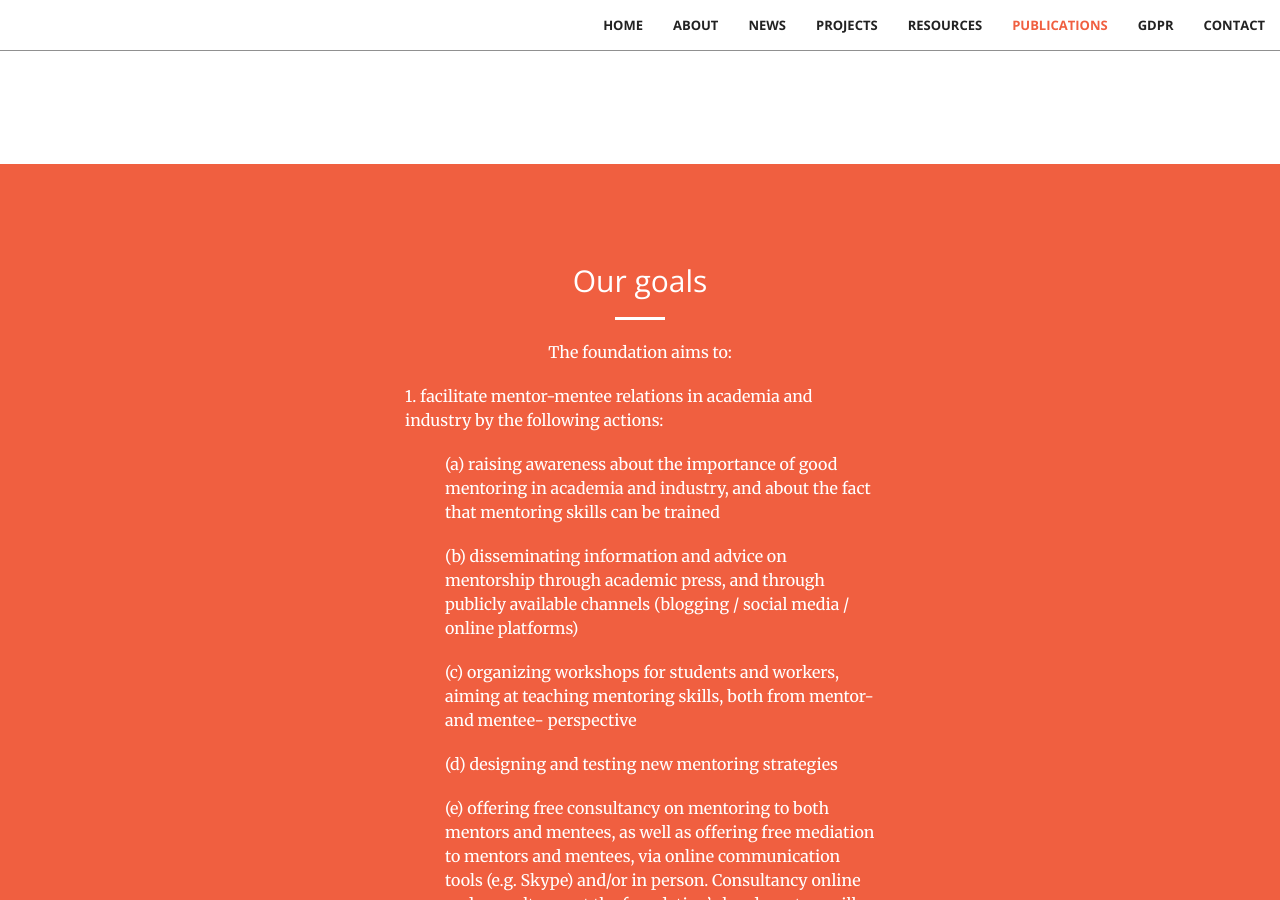
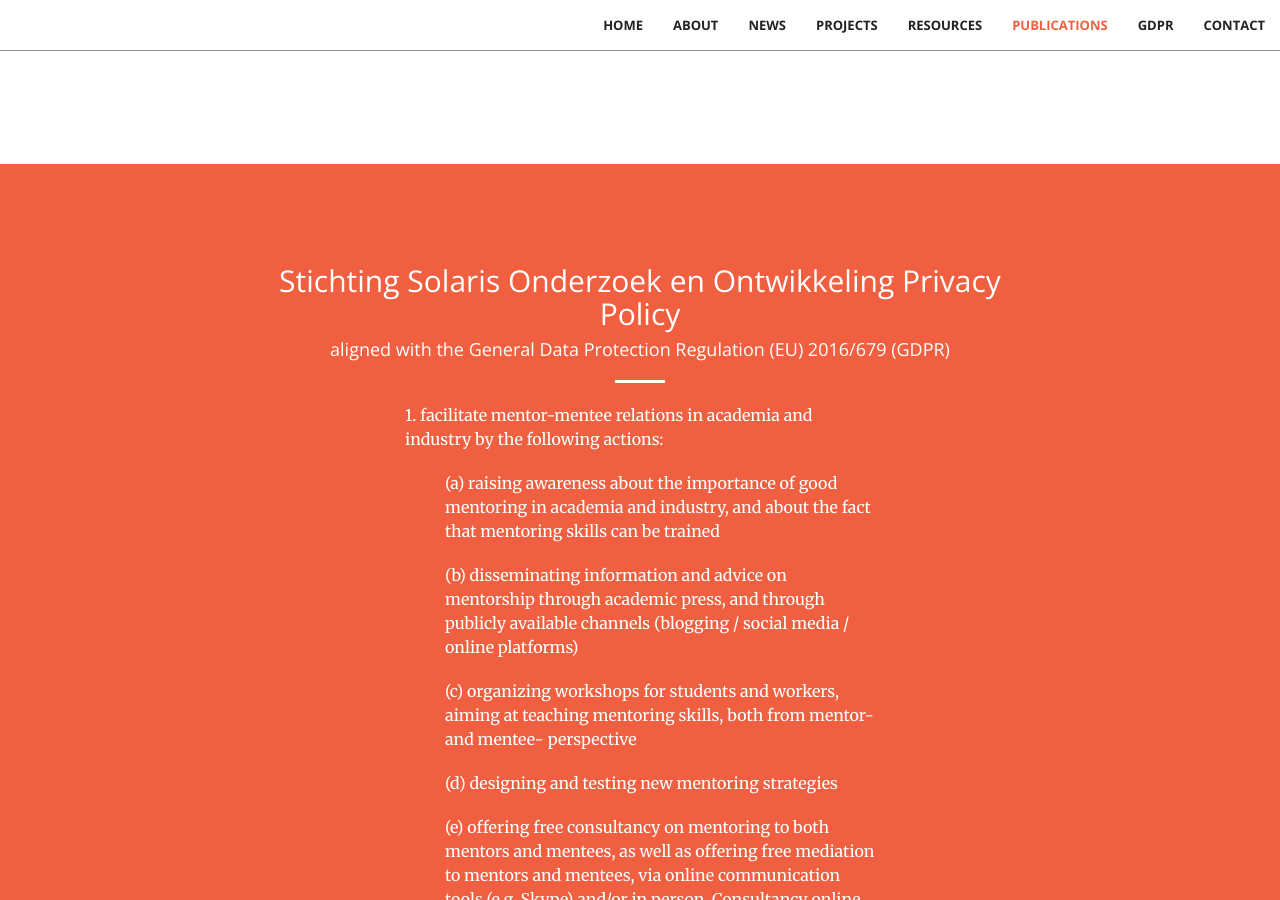
Before and after one commit to stichting-solaris/stichting-solaris.github.io, a Jekyll site: the page built from index.html, in a window 1280 px wide and 900 px high, scrolled down 3104 px. Built offline with Jekyll 4.4.1, drawn with Linux system fonts in a browser that asks for light colours.

Commit message:
Update gdpr.html

```diff
--- a/_includes/gdpr.html
+++ b/_includes/gdpr.html
@@ -7,11 +7,10 @@
     <div class="container">
         <div class="row">
             <div class="col-lg-8 col-lg-offset-2 text-center">
-                <h2 class="section-heading">Our goals</h2>
+                <h2 class="section-heading">Stichting Solaris Onderzoek en Ontwikkeling Privacy Policy</h2>
+                <h4 class="section-heading">aligned with the General Data Protection Regulation (EU) 2016/679 (GDPR)</h4>
                 <hr class="light">
                 <p class="text-faded">
-
-                    <p>The foundation aims to:</p>
                     <div class="col-lg-8 col-lg-offset-2 text-left">
 
                     <p>1. facilitate mentor-mentee relations in academia and industry by the following actions:</p>
```
